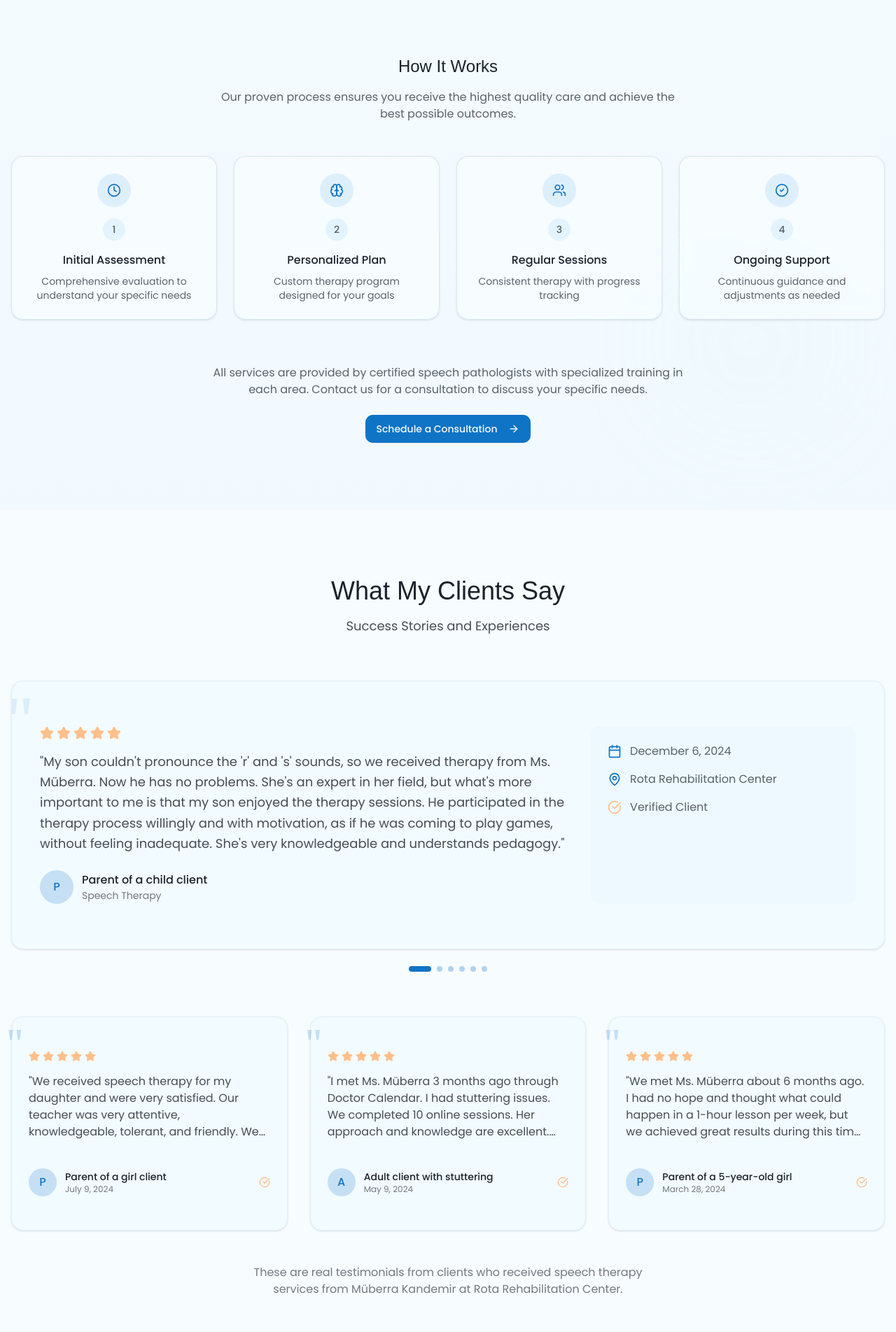
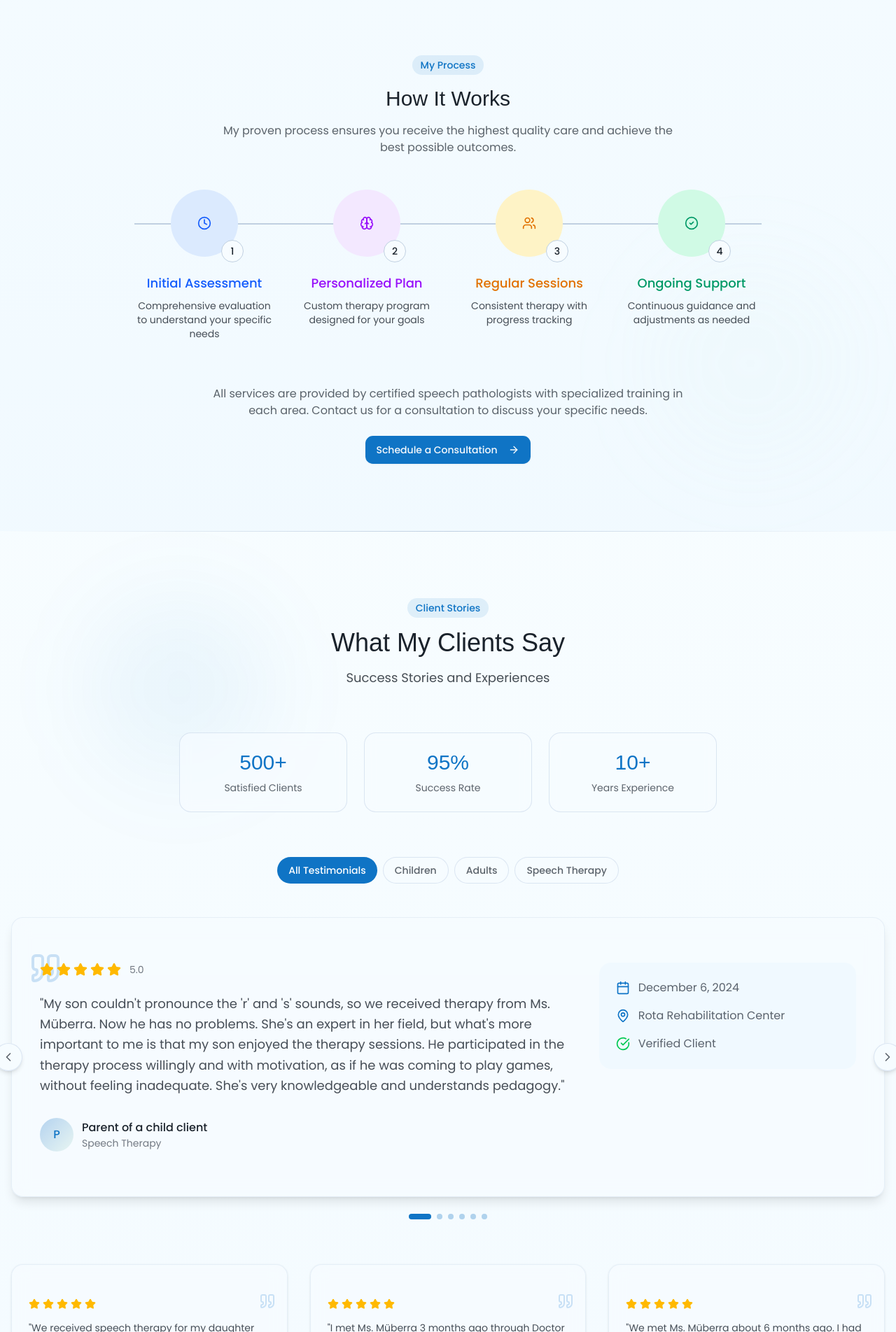
Before and after one commit to farukkandemir/speech-pathology, a Next.js app: page / in a window 1280 px wide. Shown: the part 2816-4720 px from the top of the page at 70% size. Built offline with nearby package versions, Linux system fonts and the light colour scheme; a web font is replaced by a local one.

Commit message:
Enhance testimonials section with interactive design, success metrics, and improved user experience

```diff
--- a/components/sections/services-section.tsx
+++ b/components/sections/services-section.tsx
@@ -146,7 +146,7 @@ export function ServicesSection() {
     },
   ];
 
-  // Service process steps
+  // Process steps
   const processSteps = [
     {
       icon: <Clock className="h-5 w-5" />,
@@ -155,6 +155,9 @@ export function ServicesSection() {
         language === "en"
           ? "Comprehensive evaluation to understand your specific needs"
           : "Özel ihtiyaçlarınızı anlamak için kapsamlı değerlendirme",
+      color: "from-blue-500/20 to-blue-600/20",
+      textColor: "text-blue-600 dark:text-blue-400",
+      iconBg: "bg-blue-100 dark:bg-blue-900/30",
     },
     {
       icon: <Brain className="h-5 w-5" />,
@@ -164,6 +167,9 @@ export function ServicesSection() {
         language === "en"
           ? "Custom therapy program designed for your goals"
           : "Hedefleriniz için tasarlanmış özel terapi programı",
+      color: "from-purple-500/20 to-purple-600/20",
+      textColor: "text-purple-600 dark:text-purple-400",
+      iconBg: "bg-purple-100 dark:bg-purple-900/30",
     },
     {
       icon: <Users className="h-5 w-5" />,
@@ -172,6 +178,9 @@ export function ServicesSection() {
         language === "en"
           ? "Consistent therapy with progress tracking"
           : "İlerleme takibi ile tutarlı terapi",
+      color: "from-amber-500/20 to-amber-600/20",
+      textColor: "text-amber-600 dark:text-amber-400",
+      iconBg: "bg-amber-100 dark:bg-amber-900/30",
     },
     {
       icon: <CheckCircle2 className="h-5 w-5" />,
@@ -180,6 +189,9 @@ export function ServicesSection() {
         language === "en"
           ? "Continuous guidance and adjustments as needed"
           : "Gerektiğinde sürekli rehberlik ve ayarlamalar",
+      color: "from-emerald-500/20 to-emerald-600/20",
+      textColor: "text-emerald-600 dark:text-emerald-400",
+      iconBg: "bg-emerald-100 dark:bg-emerald-900/30",
     },
   ];
 
@@ -341,42 +353,71 @@ export function ServicesSection() {
           style={{ transitionDelay: "400ms" }}
         >
           <div className="text-center mb-12">
-            <h3 className="text-2xl font-display mb-4">
+            <div className="inline-flex items-center px-3 py-1 rounded-full bg-primary/10 text-primary text-sm font-medium mb-4">
+              {language === "en" ? "My Process" : "Sürecim"}
+            </div>
+            <h3 className="text-2xl md:text-3xl font-display mb-4">
               {language === "en" ? "How It Works" : "Nasıl Çalışır"}
             </h3>
             <p className="text-foreground/70 max-w-2xl mx-auto">
               {language === "en"
-                ? "Our proven process ensures you receive the highest quality care and achieve the best possible outcomes."
+                ? "My proven process ensures you receive the highest quality care and achieve the best possible outcomes."
                 : "Kanıtlanmış sürecimiz, en yüksek kalitede bakım almanızı ve mümkün olan en iyi sonuçları elde etmenizi sağlar."}
             </p>
           </div>
 
-          <div className="grid grid-cols-1 md:grid-cols-2 lg:grid-cols-4 gap-6">
+          {/* Stripe-like horizontal process steps */}
+          <div className="max-w-4xl mx-auto mb-16">
+            <div className="relative">
+              {/* Connection line */}
+              <div className="absolute top-12 left-0 right-0 h-0.5 bg-border hidden md:block"></div>
+
+              <div className="grid grid-cols-1 md:grid-cols-4 gap-8">
                 {processSteps.map((step, index) => (
                   <div
                     key={index}
                     className={cn(
-                  "p-6 rounded-xl bg-background/80 backdrop-blur-sm border border-border/50 shadow-sm transition-all duration-500 hover:shadow-md",
+                      "transition-all duration-500 flex flex-col items-center",
                       isVisible
                         ? "opacity-100 translate-y-0"
                         : "opacity-0 translate-y-8"
                     )}
                     style={{ transitionDelay: `${500 + index * 100}ms` }}
                   >
-                <div className="flex flex-col items-center text-center">
-                  <div className="w-12 h-12 rounded-full bg-primary/10 flex items-center justify-center text-primary mb-4">
+                    {/* Step number with icon */}
+                    <div className="relative z-10 mb-6">
+                      <div
+                        className={cn(
+                          "w-24 h-24 rounded-full flex items-center justify-center",
+                          step.iconBg,
+                          step.textColor
+                        )}
+                      >
                         {step.icon}
                       </div>
-                  <div className="w-8 h-8 rounded-full bg-muted flex items-center justify-center text-foreground/70 mb-4">
-                    <span className="text-sm font-medium">{index + 1}</span>
+                      <div className="absolute -bottom-2 -right-2 w-8 h-8 rounded-full bg-background flex items-center justify-center text-sm font-medium border border-border">
+                        {index + 1}
                       </div>
-                  <h4 className="font-medium mb-2">{step.title}</h4>
-                  <p className="text-sm text-foreground/70">
+                    </div>
+
+                    {/* Content */}
+                    <div className="text-center">
+                      <h4
+                        className={cn(
+                          "text-lg font-medium mb-2",
+                          step.textColor
+                        )}
+                      >
+                        {step.title}
+                      </h4>
+                      <p className="text-foreground/80 text-sm">
                         {step.description}
                       </p>
                     </div>
                   </div>
                 ))}
+              </div>
+            </div>
           </div>
         </div>
 
--- a/components/sections/testimonials-section.tsx
+++ b/components/sections/testimonials-section.tsx
@@ -1,13 +1,57 @@
 "use client";
 
 import { useLanguage } from "@/lib/i18n/language-context";
-import { Card, CardContent } from "@/components/ui/card";
-import { Star, Calendar, MapPin, CheckCircle } from "lucide-react";
-import { useState } from "react";
+import { Card } from "@/components/ui/card";
+import { Button } from "@/components/ui/button";
+import {
+  Star,
+  Calendar,
+  MapPin,
+  CheckCircle,
+  Quote,
+  ChevronLeft,
+  ChevronRight,
+  MessageCircle,
+  ArrowRight,
+} from "lucide-react";
+import { useState, useEffect } from "react";
+import { cn } from "@/lib/utils";
 
 export function TestimonialsSection() {
   const { t, language } = useLanguage();
   const [activeIndex, setActiveIndex] = useState(0);
+  const [isVisible, setIsVisible] = useState(false);
+
+  // Intersection Observer to trigger animations when section is in view
+  useEffect(() => {
+    const observer = new IntersectionObserver(
+      (entries) => {
+        if (entries[0].isIntersecting) {
+          setIsVisible(true);
+        }
+      },
+      { threshold: 0.1 }
+    );
+
+    const section = document.getElementById("testimonials");
+    if (section) {
+      observer.observe(section);
+    }
+
+    return () => {
+      if (section) {
+        observer.unobserve(section);
+      }
+    };
+  }, []);
+
+  const handlePrevious = () => {
+    setActiveIndex((prev) => (prev === 0 ? testimonials.length - 1 : prev - 1));
+  };
+
+  const handleNext = () => {
+    setActiveIndex((prev) => (prev === testimonials.length - 1 ? 0 : prev + 1));
+  };
 
   // Real testimonials data with both English and Turkish versions
   const testimonials =
@@ -113,10 +157,51 @@ export function TestimonialsSection() {
           },
         ];
 
+  // Success metrics
+  const successMetrics = [
+    {
+      value: "500+",
+      label: language === "en" ? "Satisfied Clients" : "Memnun Danışan",
+    },
+    {
+      value: "95%",
+      label: language === "en" ? "Success Rate" : "Başarı Oranı",
+    },
+    {
+      value: "10+",
+      label: language === "en" ? "Years Experience" : "Yıllık Deneyim",
+    },
+  ];
+
+  // Categories for testimonial filtering (not implemented yet, but prepared for future)
+  const categories = [
+    language === "en" ? "All Testimonials" : "Tüm Referanslar",
+    language === "en" ? "Children" : "Çocuklar",
+    language === "en" ? "Adults" : "Yetişkinler",
+    language === "en" ? "Speech Therapy" : "Konuşma Terapisi",
+  ];
+
   return (
-    <section id="testimonials" className="py-24 bg-background relative">
+    <section id="testimonials" className="py-24 relative overflow-hidden">
+      {/* Background elements */}
+      <div className="absolute inset-0 bg-gradient-to-b from-background to-muted/20 -z-10"></div>
+      <div className="absolute top-0 left-0 right-0 h-px bg-gradient-to-r from-transparent via-border to-transparent"></div>
+
+      {/* Decorative elements */}
+      <div className="absolute top-24 left-[10%] w-64 h-64 rounded-full bg-primary/5 blur-3xl -z-5"></div>
+      <div className="absolute bottom-24 right-[5%] w-72 h-72 rounded-full bg-secondary/5 blur-3xl -z-5"></div>
+
       <div className="container mx-auto px-4">
-        <div className="text-center max-w-3xl mx-auto mb-16">
+        {/* Section header */}
+        <div
+          className={cn(
+            "text-center max-w-3xl mx-auto mb-16 transition-all duration-700 transform",
+            isVisible ? "opacity-100 translate-y-0" : "opacity-0 translate-y-8"
+          )}
+        >
+          <div className="inline-flex items-center px-3 py-1 rounded-full bg-primary/10 text-primary text-sm font-medium mb-4">
+            {language === "en" ? "Client Stories" : "Danışan Hikayeleri"}
+          </div>
           <h2 className="text-3xl md:text-4xl font-display text-foreground mb-4">
             {t("testimonialsTitle")}
           </h2>
@@ -125,32 +210,107 @@ export function TestimonialsSection() {
           </p>
         </div>
 
-        {/* Featured testimonial */}
-        <div className="mb-16">
-          <Card className="bg-card/60 border-border/30 hover:shadow-lg transition-all duration-300 overflow-hidden">
-            <CardContent className="p-8 md:p-10 relative">
-              {/* Quote mark decoration */}
-              <div className="absolute -top-4 -left-2 text-8xl text-primary/10 font-serif">
-                "
+        {/* Success metrics */}
+        <div
+          className={cn(
+            "grid grid-cols-1 md:grid-cols-3 gap-6 mb-16 max-w-3xl mx-auto transition-all duration-700 transform",
+            isVisible ? "opacity-100 translate-y-0" : "opacity-0 translate-y-8"
+          )}
+          style={{ transitionDelay: "100ms" }}
+        >
+          {successMetrics.map((metric, index) => (
+            <div
+              key={index}
+              className="bg-background/60 backdrop-blur-sm border border-border/50 rounded-xl p-6 text-center hover:shadow-md transition-all duration-300"
+            >
+              <div className="text-3xl font-display text-primary mb-2">
+                {metric.value}
+              </div>
+              <div className="text-sm text-foreground/70">{metric.label}</div>
+            </div>
+          ))}
         </div>
 
-              <div className="flex flex-col md:flex-row gap-8 relative z-10">
-                <div className="md:w-2/3">
-                  <div className="flex items-center gap-1 mb-4">
+        {/* Category tabs (visual only for now) */}
+        <div
+          className={cn(
+            "flex flex-wrap justify-center gap-2 mb-12 transition-all duration-700 transform",
+            isVisible ? "opacity-100 translate-y-0" : "opacity-0 translate-y-8"
+          )}
+          style={{ transitionDelay: "150ms" }}
+        >
+          {categories.map((category, index) => (
+            <button
+              key={index}
+              className={cn(
+                "px-4 py-2 rounded-full text-sm font-medium transition-all duration-300",
+                index === 0
+                  ? "bg-primary text-white"
+                  : "bg-background/60 backdrop-blur-sm border border-border/50 text-foreground/70 hover:bg-background hover:text-foreground"
+              )}
+            >
+              {category}
+            </button>
+          ))}
+        </div>
+
+        {/* Featured testimonial */}
+        <div
+          className={cn(
+            "mb-16 transition-all duration-700 transform",
+            isVisible ? "opacity-100 translate-y-0" : "opacity-0 translate-y-8"
+          )}
+          style={{ transitionDelay: "200ms" }}
+        >
+          <div className="relative">
+            {/* Navigation buttons */}
+            <div className="absolute top-1/2 -left-4 md:-left-6 -translate-y-1/2 z-10">
+              <button
+                onClick={handlePrevious}
+                className="w-10 h-10 rounded-full bg-background/80 backdrop-blur-sm border border-border/50 shadow-md flex items-center justify-center text-foreground/70 hover:text-primary transition-colors"
+                aria-label="Previous testimonial"
+              >
+                <ChevronLeft className="h-5 w-5" />
+              </button>
+            </div>
+            <div className="absolute top-1/2 -right-4 md:-right-6 -translate-y-1/2 z-10">
+              <button
+                onClick={handleNext}
+                className="w-10 h-10 rounded-full bg-background/80 backdrop-blur-sm border border-border/50 shadow-md flex items-center justify-center text-foreground/70 hover:text-primary transition-colors"
+                aria-label="Next testimonial"
+              >
+                <ChevronRight className="h-5 w-5" />
+              </button>
+            </div>
+
+            {/* Testimonial card */}
+            <Card className="bg-background/60 backdrop-blur-md border-border/30 shadow-lg transition-all duration-300 overflow-hidden">
+              <div className="p-8 md:p-10 relative">
+                {/* Quote mark decoration */}
+                <div className="absolute top-6 left-6 text-6xl text-primary/10 font-serif">
+                  <Quote className="h-12 w-12 text-primary/20" />
+                </div>
+
+                <div className="grid grid-cols-1 lg:grid-cols-12 gap-8 relative z-10">
+                  <div className="lg:col-span-8">
+                    <div className="flex items-center gap-1 mb-6">
                       {[1, 2, 3, 4, 5].map((star) => (
                         <Star
                           key={star}
-                        className="h-5 w-5 fill-accent stroke-accent"
+                          className="h-5 w-5 fill-amber-400 text-amber-400"
                         />
                       ))}
+                      <span className="ml-2 text-sm text-foreground/60">
+                        5.0
+                      </span>
                     </div>
 
-                  <p className="text-foreground/80 text-lg mb-6 relative z-10 leading-relaxed">
+                    <p className="text-foreground/80 text-lg mb-8 relative z-10 leading-relaxed">
                       "{testimonials[activeIndex].content}"
                     </p>
 
                     <div className="flex items-center mt-6">
-                    <div className="w-12 h-12 rounded-full bg-primary/20 flex items-center justify-center text-primary font-medium">
+                      <div className="w-12 h-12 rounded-full bg-gradient-to-br from-primary/30 to-secondary/30 flex items-center justify-center text-primary font-medium">
                         {testimonials[activeIndex].name.charAt(0)}
                       </div>
                       <div className="ml-3">
@@ -164,7 +324,7 @@ export function TestimonialsSection() {
                     </div>
                   </div>
 
-                <div className="md:w-1/3 bg-muted/30 rounded-lg p-6 flex flex-col gap-4">
+                  <div className="lg:col-span-4 bg-muted/30 rounded-xl p-6 flex flex-col gap-4 h-fit">
                     <div className="flex items-center gap-3">
                       <Calendar className="h-5 w-5 text-primary" />
                       <span className="text-foreground/70">
@@ -178,7 +338,7 @@ export function TestimonialsSection() {
                       </span>
                     </div>
                     <div className="flex items-center gap-3">
-                    <CheckCircle className="h-5 w-5 text-accent" />
+                      <CheckCircle className="h-5 w-5 text-green-500" />
                       <span className="text-foreground/70">
                         {language === "en"
                           ? "Verified Client"
@@ -187,10 +347,11 @@ export function TestimonialsSection() {
                     </div>
                   </div>
                 </div>
-            </CardContent>
+              </div>
             </Card>
+          </div>
 
-          {/* Testimonial navigation */}
+          {/* Testimonial navigation dots */}
           <div className="flex justify-center mt-6 gap-2">
             {testimonials.map((_, index) => (
               <button
@@ -205,38 +366,47 @@ export function TestimonialsSection() {
           </div>
         </div>
 
-        {/* Grid of other testimonials */}
-        <div className="grid grid-cols-1 md:grid-cols-3 gap-8">
+        {/* Grid of other testimonials - improved card design */}
+        <div
+          className={cn(
+            "grid grid-cols-1 md:grid-cols-3 gap-8 transition-all duration-700 transform",
+            isVisible ? "opacity-100 translate-y-0" : "opacity-0 translate-y-8"
+          )}
+          style={{ transitionDelay: "300ms" }}
+        >
           {testimonials
             .filter((_, i) => i !== activeIndex)
             .slice(0, 3)
             .map((testimonial, index) => (
               <Card
                 key={index}
-                className="bg-card/60 border-border/30 hover:shadow-lg transition-all duration-300 h-full"
+                className="bg-background/60 backdrop-blur-md border-border/30 hover:shadow-lg transition-all duration-300 h-full group overflow-hidden"
               >
-                <CardContent className="p-6 relative h-full flex flex-col">
+                <div className="p-6 relative h-full flex flex-col">
+                  {/* Decorative top bar */}
+                  <div className="absolute top-0 left-0 right-0 h-1 bg-gradient-to-r from-primary/50 via-secondary/50 to-primary/50 transform origin-left scale-x-0 group-hover:scale-x-100 transition-transform duration-500"></div>
+
                   {/* Quote mark decoration */}
-                  <div className="absolute -top-4 -left-2 text-6xl text-primary/20 font-serif">
-                    "
+                  <div className="absolute top-4 right-4">
+                    <Quote className="h-6 w-6 text-primary/20" />
                   </div>
 
                   <div className="flex items-center gap-1 mb-4">
                     {[1, 2, 3, 4, 5].map((star) => (
                       <Star
                         key={star}
-                        className="h-4 w-4 fill-accent stroke-accent"
+                        className="h-4 w-4 fill-amber-400 text-amber-400"
                       />
                     ))}
                   </div>
 
-                  <p className="text-foreground/80 mb-6 relative z-10 line-clamp-4">
+                  <p className="text-foreground/80 mb-6 relative z-10 line-clamp-4 text-sm">
                     "{testimonial.content}"
                   </p>
 
-                  <div className="mt-auto pt-4 flex items-center justify-between">
+                  <div className="mt-auto pt-4 flex items-center justify-between border-t border-border/30">
                     <div className="flex items-center">
-                      <div className="w-10 h-10 rounded-full bg-primary/20 flex items-center justify-center text-primary font-medium">
+                      <div className="w-10 h-10 rounded-full bg-gradient-to-br from-primary/30 to-secondary/30 flex items-center justify-center text-primary font-medium text-sm">
                         {testimonial.name.charAt(0)}
                       </div>
                       <div className="ml-3">
@@ -249,26 +419,41 @@ export function TestimonialsSection() {
                       </div>
                     </div>
                     <div className="flex items-center">
-                      <CheckCircle className="h-4 w-4 text-accent" />
+                      <CheckCircle className="h-4 w-4 text-green-500" />
                     </div>
                   </div>
-                </CardContent>
+                </div>
               </Card>
             ))}
         </div>
 
-        <div className="mt-12 text-center">
-          <p className="text-foreground/60 max-w-xl mx-auto">
+        {/* Call to action */}
+        <div
+          className={cn(
+            "mt-16 text-center transition-all duration-700 transform",
+            isVisible ? "opacity-100 translate-y-0" : "opacity-0 translate-y-8"
+          )}
+          style={{ transitionDelay: "400ms" }}
+        >
+          <div className="bg-background/80 backdrop-blur-sm border border-border/50 rounded-2xl p-8 max-w-3xl mx-auto">
+            <h3 className="text-xl font-display mb-4">
               {language === "en"
-              ? "These are real testimonials from clients who received speech therapy services from Müberra Kandemir at Rota Rehabilitation Center."
-              : "Bunlar, Müberra Kandemir'den Rota Rehabilitasyon Merkezi'nde konuşma terapisi hizmeti alan gerçek danışanların yorumlarıdır."}
+                ? "Share Your Experience"
+                : "Deneyiminizi Paylaşın"}
+            </h3>
+            <p className="text-foreground/70 max-w-2xl mx-auto mb-6">
+              {language === "en"
+                ? "These are real testimonials from clients who received speech therapy services. Would you like to share your own experience?"
+                : "Bunlar, konuşma terapisi hizmeti alan gerçek danışanların yorumlarıdır. Kendi deneyiminizi paylaşmak ister misiniz?"}
             </p>
+            <Button className="group">
+              <MessageCircle className="mr-2 h-5 w-5" />
+              {language === "en" ? "Submit a Testimonial" : "Referans Gönderin"}
+              <ArrowRight className="ml-2 h-4 w-4 transition-transform group-hover:translate-x-1" />
+            </Button>
           </div>
         </div>
-
-      {/* Decorative elements */}
-      <div className="absolute -z-10 top-40 left-10 w-40 h-40 bg-secondary/10 rounded-full blur-3xl"></div>
-      <div className="absolute -z-10 bottom-20 right-10 w-60 h-60 bg-accent/10 rounded-full blur-3xl"></div>
+      </div>
     </section>
   );
 }
```
Lines whose indentation alone changed are shown as unchanged.
